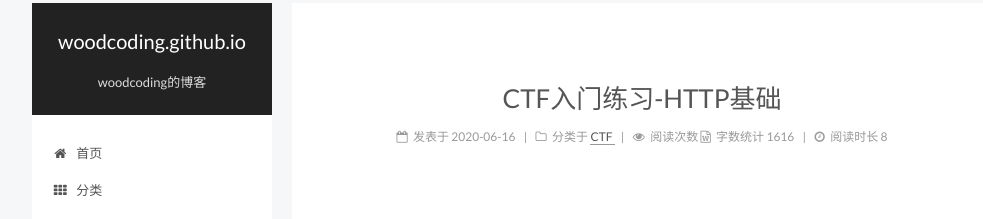
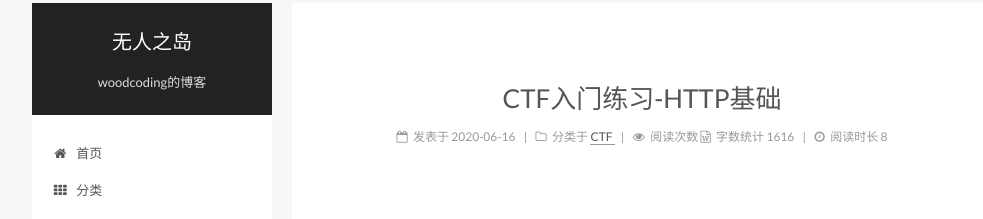
Before and after one commit to woodcoding/woodcoding.github.io, a Jekyll site: the page built from index.html, in a window 1280 px wide. Shown: the top 219 px of the page, without its empty margins (128-1111 px from the left). Built offline with Jekyll 4.4.1, drawn with Linux system fonts in a browser that asks for light colours; the list of posts is cut into pages by our own code; comment, search, counter and statistics services are not loaded.

Commit message:
update: 更新标题

```diff
--- a/_config.yml
+++ b/_config.yml
@@ -4,7 +4,7 @@
 # ---------------------------------------------------------------
 
 # Site
-title:
+title: "无人之岛"
 subtitle: woodcoding的博客
 description: "程序员、学生、不修电脑"
 author: woodcoding
```
